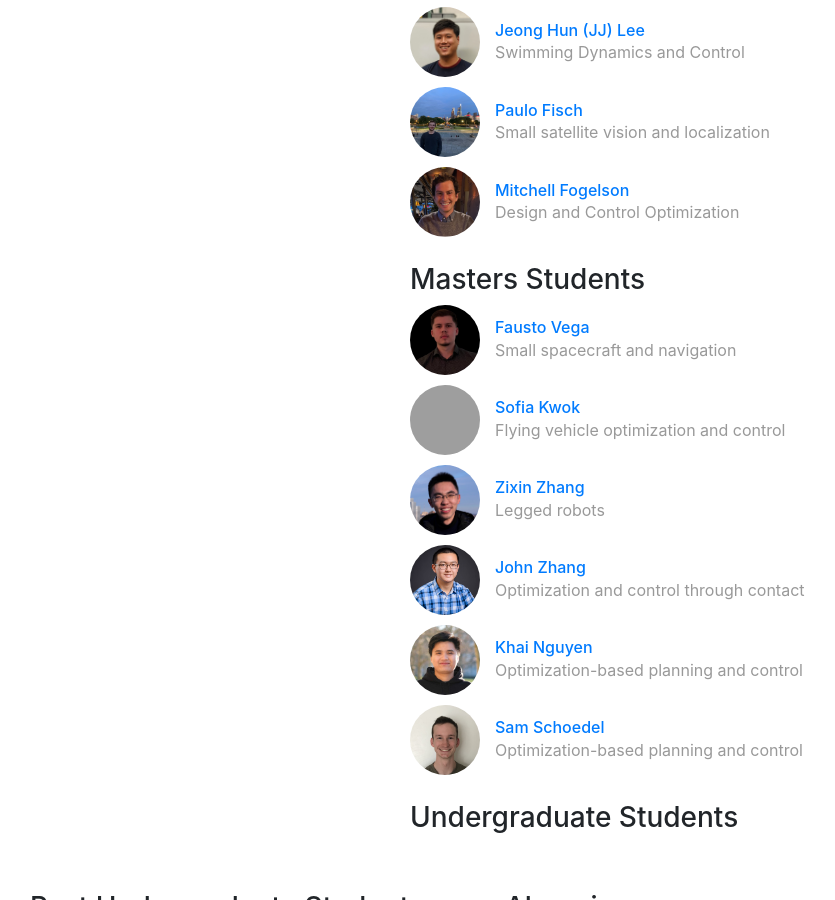
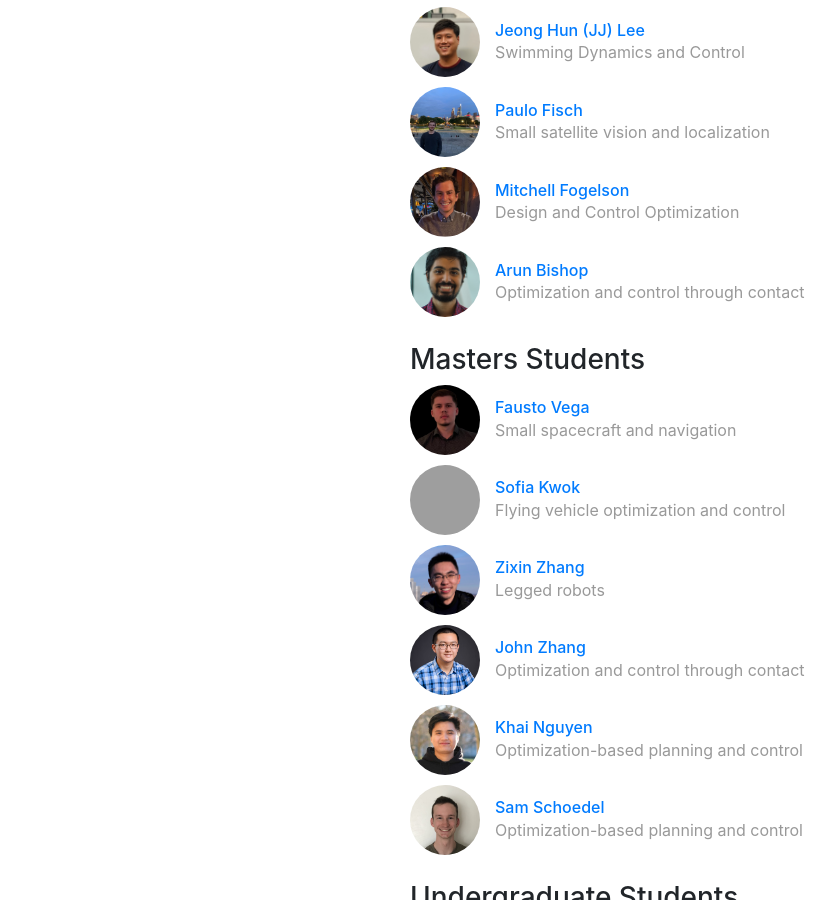
Before and after one commit to RoboticExplorationLab/roboticexplorationlab.github.io, a Jekyll site: the page built from index.html, in a window 1280 px wide and 900 px high, scrolled down 5681 px. Shown: the whole window, without its empty margins (55-890 px from the left). Built offline with Jekyll 4.4.1, drawn with Linux system fonts in a browser that asks for light colours; comment, search, counter and statistics services are not loaded; grey boxes are pictures that could not be loaded.

Commit message:
Add Arun

```diff
--- a/_data/people.yml
+++ b/_data/people.yml
@@ -267,6 +267,14 @@ sam:
     image: /img/people/sam.jpg
     bio: Optimization-based planning and control
 
+arun:
+    display_name: "Arun Bishop"
+    webpage: "https://www.linkedin.com/in/arun-bishop"
+    github: abot98
+    role: phd
+    image: /img/people/arun.jpg
+    bio: Optimization and control through contact
+
 # grad-a:
 #     display_name: "Grad A"
 #     role: grad
```
Also changed, not shown: img/people/arun.jpg (added).
